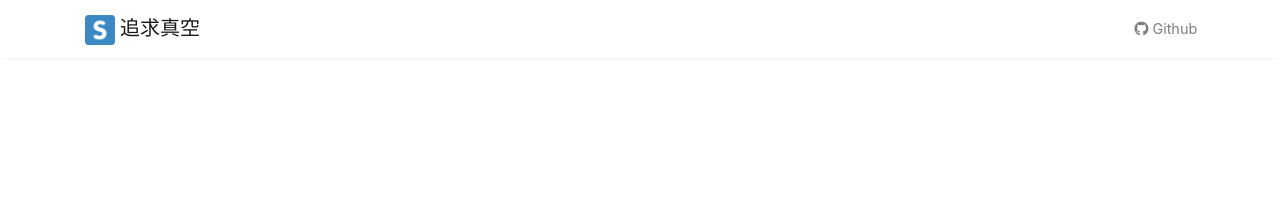
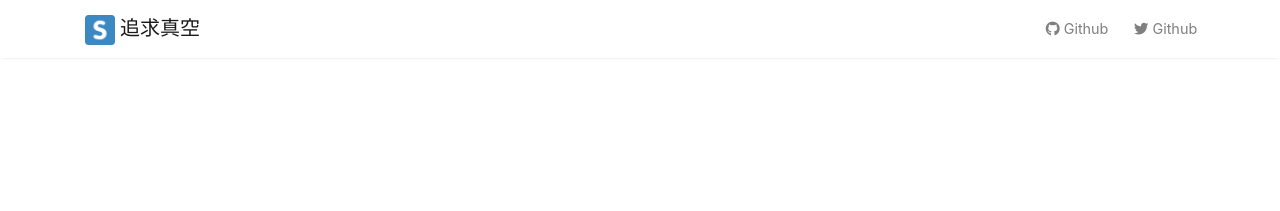
Before and after one commit to soragui/soragui.github.io, a Jekyll site: the page built from _pages/tags.md, in a window 1280 px wide. Shown: the top 211 px of the page. Built offline with Jekyll 4.4.1, drawn with Linux system fonts in a browser that asks for light colours; nearby versions of some CDN libraries.

Commit message:
add twitter icon

```diff
--- a/_layouts/default.html
+++ b/_layouts/default.html
@@ -96,7 +96,11 @@
                 </li>
 -->
                 <li class="nav-item">
-                <a target="_blank" class="nav-link" href="https://github.com/soragui"><i class="fab fa-github"></i> Github</a>
+                    <a target="_blank" class="nav-link" href="https://github.com/soragui"><i class="fab fa-github"></i> Github</a>
+                </li>
+
+                <li class="nav-item">
+                    <a target="_blank" class="nav-link" href="https://twitter.com/ziwo520"><i class="fab fa-twitter"></i> Github</a>
                 </li>
 
  <!--              {% include search-lunr.html %}-->
```
